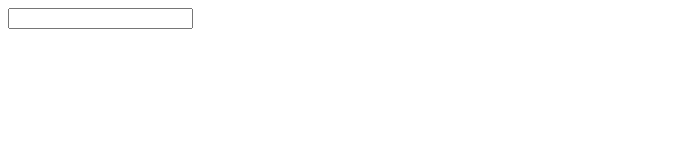
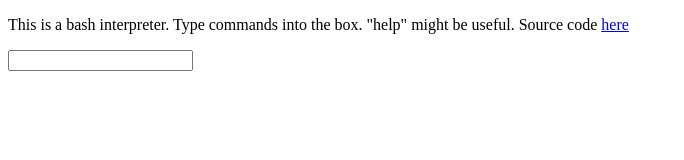
Before and after one commit to derpygamer2142/bash-interpreter, a plain HTML site: page index.html in a window 1280 px wide. Shown: the whole page, without its empty margins (0-684 px from the left). Drawn offline with Linux system fonts and the light colour scheme.

Commit message:
add explanation to web page

```diff
--- a/index.html
+++ b/index.html
@@ -6,6 +6,7 @@
     <title>Bash interpreter</title>
 </head>
 <body>
+    <p>This is a bash interpreter. Type commands into the box. "help" might be useful. Source code <a href="https://github.com/derpygamer2142/bash-interpreter">here</a></p>
     <div id="output">
 
     </div>
```
